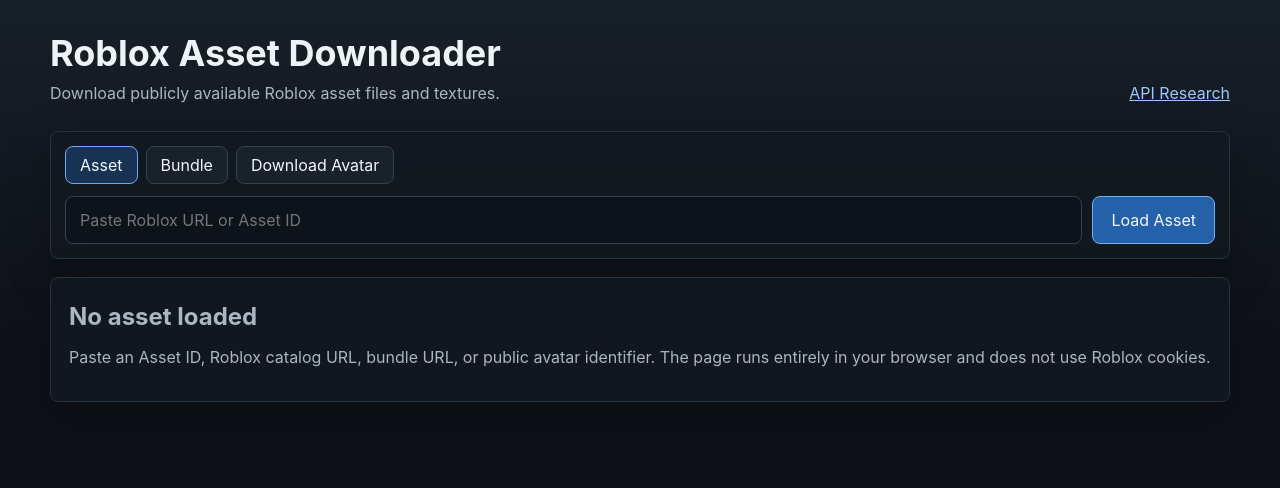
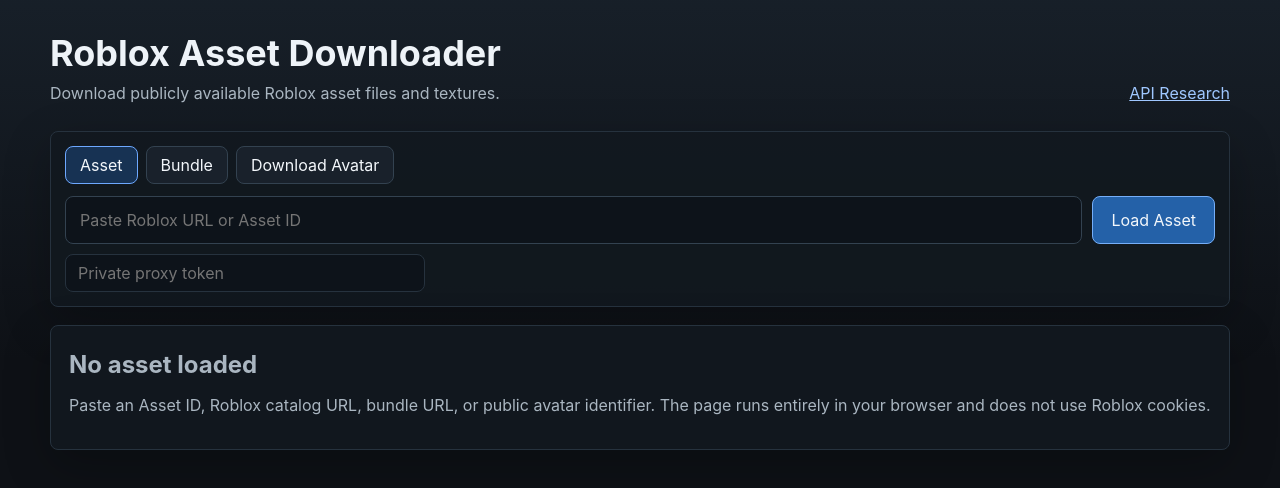
Before and after one commit to BennyModel/Roblox-assets-download, a React (Vite) app: page / in a window 1280 px wide. Shown: the top 488 px of the page. Built offline with nearby package versions, Linux system fonts and the light colour scheme; no server answers.

Commit message:
Add private authenticated proxy mode

```diff
--- a/src/App.css
+++ b/src/App.css
@@ -70,6 +70,20 @@
   color: #f5f8fb;
   background: #0d131a;
   padding: 0 14px;
+}
+
+.proxy-token-row {
+  margin-top: 10px;
+}
+
+.proxy-token-row input {
+  width: min(100%, 360px);
+  min-height: 38px;
+  border: 1px solid #26323e;
+  border-radius: 8px;
+  color: #d7e0e8;
+  background: #0d131a;
+  padding: 0 12px;
 }
 
 .field-row button,
--- a/src/App.tsx
+++ b/src/App.tsx
@@ -23,6 +23,7 @@
   const [resolved, setResolved] = useState<ResolvedAsset>();
   const [selectedIds, setSelectedIds] = useState<Set<string>>(new Set());
   const [formats, setFormats] = useState<DownloadFormatSelection>({ model: "obj", texture: "png" });
+  const [proxyToken, setProxyTokenState] = useState(() => localStorage.getItem("robloxProxyToken") ?? "");
 
   const allFiles = useMemo(
     () => [...(resolved?.models ?? []), ...(resolved?.textures ?? [])],
@@ -73,6 +74,13 @@
     setSelectedIds(new Set(files.filter((file) => file.available && file.blob).map(fileKey)));
   }
 
+  function setProxyToken(token: string) {
+    setProxyTokenState(token);
+    const trimmed = token.trim();
+    if (trimmed) localStorage.setItem("robloxProxyToken", trimmed);
+    else localStorage.removeItem("robloxProxyToken");
+  }
+
   async function handleDownload() {
     if (!resolved || selectedFiles.length === 0) return;
     try {
@@ -108,8 +116,10 @@
         mode={mode}
         input={input}
         loading={loading}
+        proxyToken={proxyToken}
         onModeChange={setMode}
         onInputChange={setInput}
+        onProxyTokenChange={setProxyToken}
         onSubmit={handleSubmit}
       />
       <LoadingStatus status={status} />
--- a/src/api/roblox/http.ts
+++ b/src/api/roblox/http.ts
@@ -11,6 +11,7 @@
       credentials: "omit",
       headers: {
         accept: "application/json",
+        ...proxyTokenHeader(),
         ...(init?.headers ?? {}),
       },
     });
@@ -47,6 +48,10 @@
     response = await fetch(toProxyUrl(url), {
       ...init,
       credentials: "omit",
+      headers: {
+        ...proxyTokenHeader(),
+        ...(init?.headers ?? {}),
+      },
       redirect: "follow",
     });
   } catch {
@@ -87,6 +92,11 @@
   return `${proxyBaseUrl}/?url=${encodeURIComponent(url)}`;
 }
 
+function proxyTokenHeader(): HeadersInit {
+  const token = localStorage.getItem("robloxProxyToken")?.trim();
+  return token ? { "x-proxy-token": token } : {};
+}
+
 function extractRobloxError(body: string): string | undefined {
   if (!body) return undefined;
 
--- a/src/components/AssetInput.tsx
+++ b/src/components/AssetInput.tsx
@@ -5,12 +5,23 @@
   mode: ResolverMode;
   input: string;
   loading: boolean;
+  proxyToken: string;
   onModeChange: (mode: ResolverMode) => void;
   onInputChange: (input: string) => void;
+  onProxyTokenChange: (token: string) => void;
   onSubmit: () => void;
 }
 
-export function AssetInput({ mode, input, loading, onModeChange, onInputChange, onSubmit }: Props) {
+export function AssetInput({
+  mode,
+  input,
+  loading,
+  proxyToken,
+  onModeChange,
+  onInputChange,
+  onProxyTokenChange,
+  onSubmit,
+}: Props) {
   function handleSubmit(event: FormEvent) {
     event.preventDefault();
     onSubmit();
@@ -41,6 +52,16 @@
           {loading ? "Loading..." : mode === "avatar" ? "Load Avatar" : "Load Asset"}
         </button>
       </div>
+      <div className="proxy-token-row">
+        <input
+          type="password"
+          value={proxyToken}
+          onChange={(event) => onProxyTokenChange(event.target.value)}
+          placeholder="Private proxy token"
+          aria-label="Private proxy token"
+          autoComplete="off"
+        />
+      </div>
     </form>
   );
 }
```
Also changed, not shown: proxy/worker.js (+52 -10 lines).
